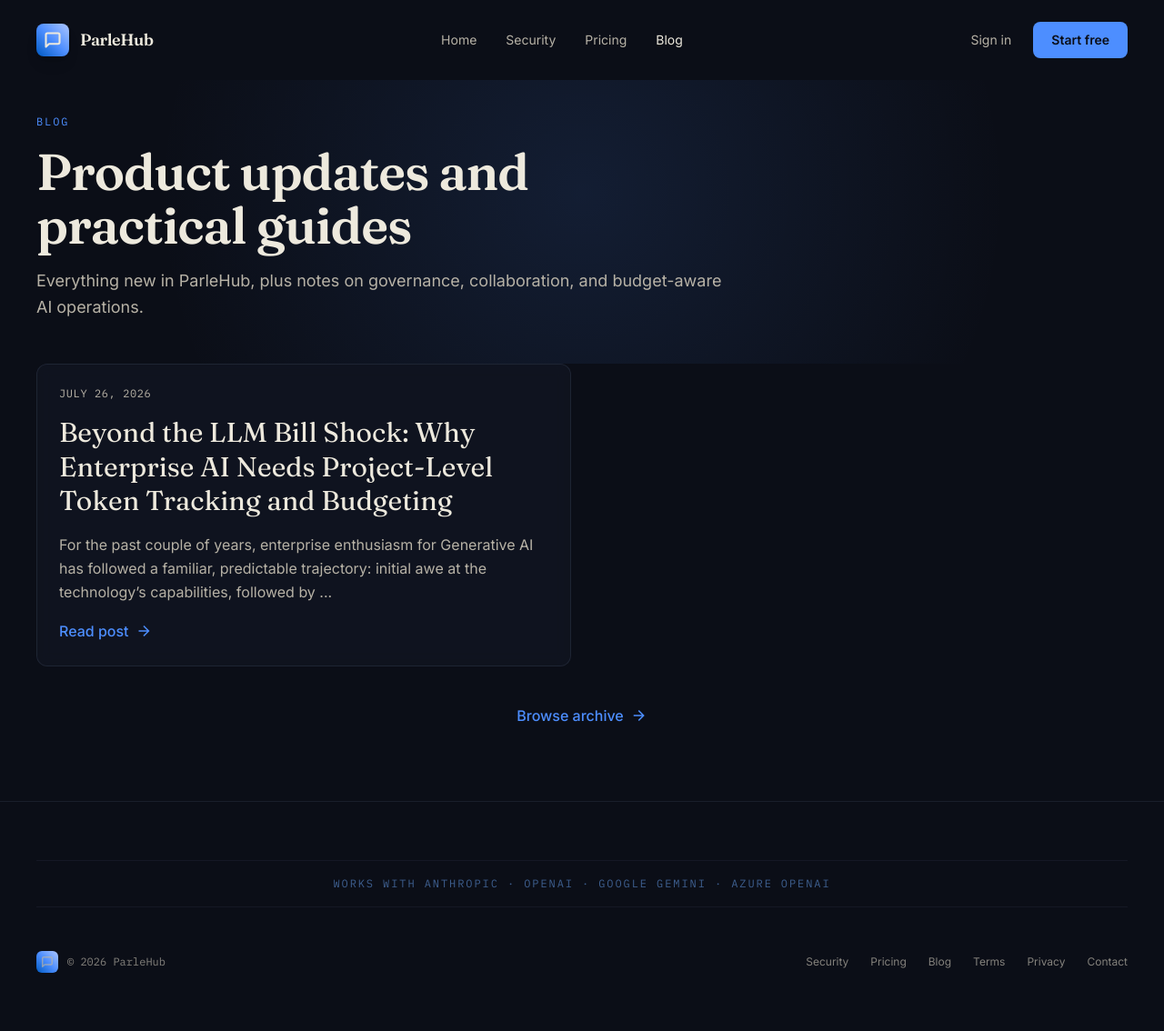
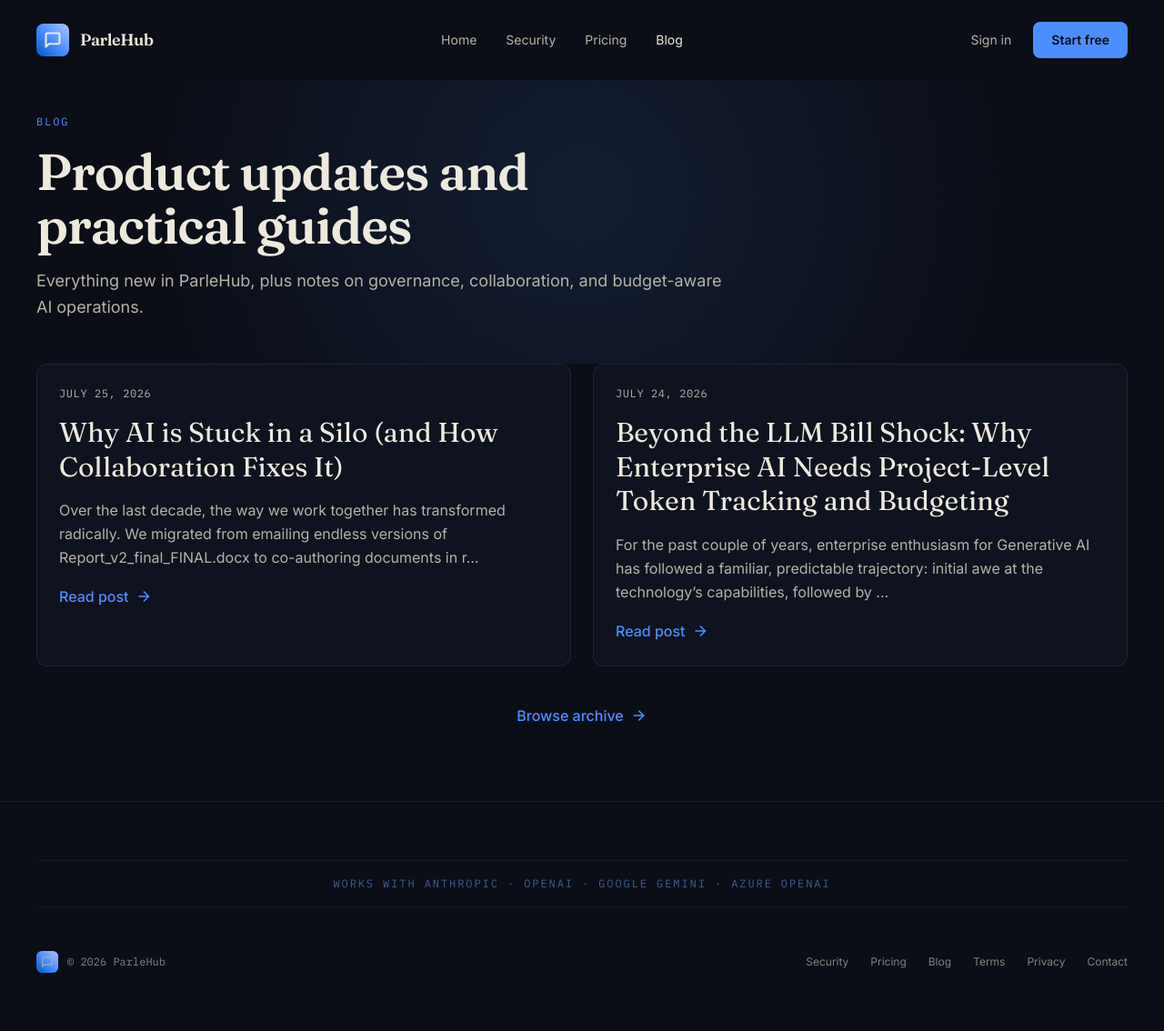
Before and after one commit to parlehub/parlehub.github.io, a Jekyll site: the page built from blog/index.html, in a window 1280 px wide. Shown: the whole page at 91% size. Built offline with Jekyll 4.4.1, drawn with Linux system fonts in a browser that asks for light colours; nearby versions of some CDN libraries; some of the changed lines change nothing that is shown.

Commit message:
Add blog posts on enterprise AI token tracking and collaboration

```diff
--- a/_posts/2026-07-26-why-enterprise-ai-needs-project-level-tracking.md
+++ b/_posts/2026-07-24-why-enterprise-ai-needs-project-level-tracking.md
@@ -1,7 +1,7 @@
 ---
 layout: post
 title: "Beyond the LLM Bill Shock: Why Enterprise AI Needs Project-Level Token Tracking and Budgeting"
-date: 2026-07-26 17:23:00 -0400
+date: 2026-07-24 17:23:00 -0400
 categories: [AI Governance, Enterprise Tech, FinOps]
 tags: [llm, token-tracking, budget, parlehub]
 author: ParleHub Team
--- /dev/null
+++ b/_posts/2026-07-25-collaboration-in-ai.md
@@ -0,0 +1,71 @@
+---
+layout: post
+title: "Why AI is Stuck in a Silo (and How Collaboration Fixes It)"
+date: 2026-07-25 12:00:00 -0400
+categories: [AI, Collaboration, Productivity]
+tags: [parlehub, ai-teams, collaborative-ai, workflow, productivity]
+author: ParleHub Team
+description: "Discover why isolated AI tools are slowing down teams through duplicated work, and how ParleHub brings multiplayer AI and native shared storage to modern workflows."
+---
+
+Over the last decade, the way we work together has transformed radically. We migrated from emailing endless versions of `Report_v2_final_FINAL.docx` to co-authoring documents in real time. We built digital hubs in Slack, Microsoft Teams, and Google Workspace so work happens out in the open—transparent, shared, and continuous.
+
+So, why did we just step backward 15 years when it comes to AI?
+
+Despite all the leaps in modern collaboration tools, **AI has largely been implemented as an isolated, single-player tool.**
+
+And it’s creating a massive, silent productivity leak in teams everywhere.
+
+---
+
+## The "Single-Player" AI Problem
+
+Walk through almost any modern business today, and you’ll find a familiar pattern:
+
+* **Duplicated Effort:** Mark in Marketing spends two hours prompt-engineering an ideal customer persona analysis. Tomorrow, Sarah in Strategy needs the exact same thing—and spends two hours recreating the wheel because she has no idea Mark already did it.
+* **Isolated Brainpower:** Team members are asking the same questions, running the same workflows, and getting the same results in total isolation.
+* **Knowledge Black Holes:** When an employee generates a brilliant strategic outline, a piece of code, or a market synthesis via AI, that output usually lives in a private tab or individual chat window, forever lost to the rest of the organization.
+
+We’ve treated AI like a private calculator when it should be acting as a team-wide force multiplier.
+
+---
+
+## Bringing the "Multiplayer" Experience to AI
+
+If collaboration is the key to successful teams, then AI *must* be collaborative.
+
+To build truly AI-empowered teams, we need to break down the walls around individual chat windows and integrate artificial intelligence into the existing rhythm of team communication and document management.
+
+That’s precisely why we built **ParleHub**.
+
+We believe AI shouldn't belong to a single browser tab—it belongs to the team.
+
+---
+
+## How ParleHub Reimagines AI for Teams
+
+ParleHub bridges the gap between powerful AI tools and the collaborative workflows your team relies on every day.
+
+### 1. Multi-User AI Chats
+AI conversations shouldn't be a monologue between one human and a bot. ParleHub makes AI chats inherently **multi-user**. Teams can brainstorm together in an ongoing chat, refine prompts collectively, and build upon the AI’s outputs in real time.
+
+### 2. Native Shared Storage
+No more copy-pasting AI outputs into private docs or lost email threads. ParleHub connects directly to your existing team storage—like Microsoft Teams folders or Google Shared Drives. When your team generates content, data analyses, or strategy docs, the outputs are stored natively where everyone can access, edit, and build on them.
+
+### 3. Open, Collaborative, and Controlled
+Moving away from isolated AI doesn't mean sacrificing security or governance. ParleHub gives organizations a centralized, controlled way to deploy AI—ensuring work remains open and shared within your team while staying secure and compliant.
+
+---
+
+## The Future of AI is Open
+
+When AI is isolated, its impact is linear. But when AI is collaborative, its impact is exponential.
+
+By allowing your team to see each other's work, build on existing prompts, and automatically centralize AI-generated outputs, you eliminate wasted effort and unlock the true potential of collective intelligence.
+
+Stop prompt-engineering in the dark. It’s time to bring AI out of the silos and into the open.
+
+***
+
+**Ready to transform how your team works with AI?**
+[Discover how ParleHub brings multiplayer AI to your workflow →](https://parlehub.com)
```
